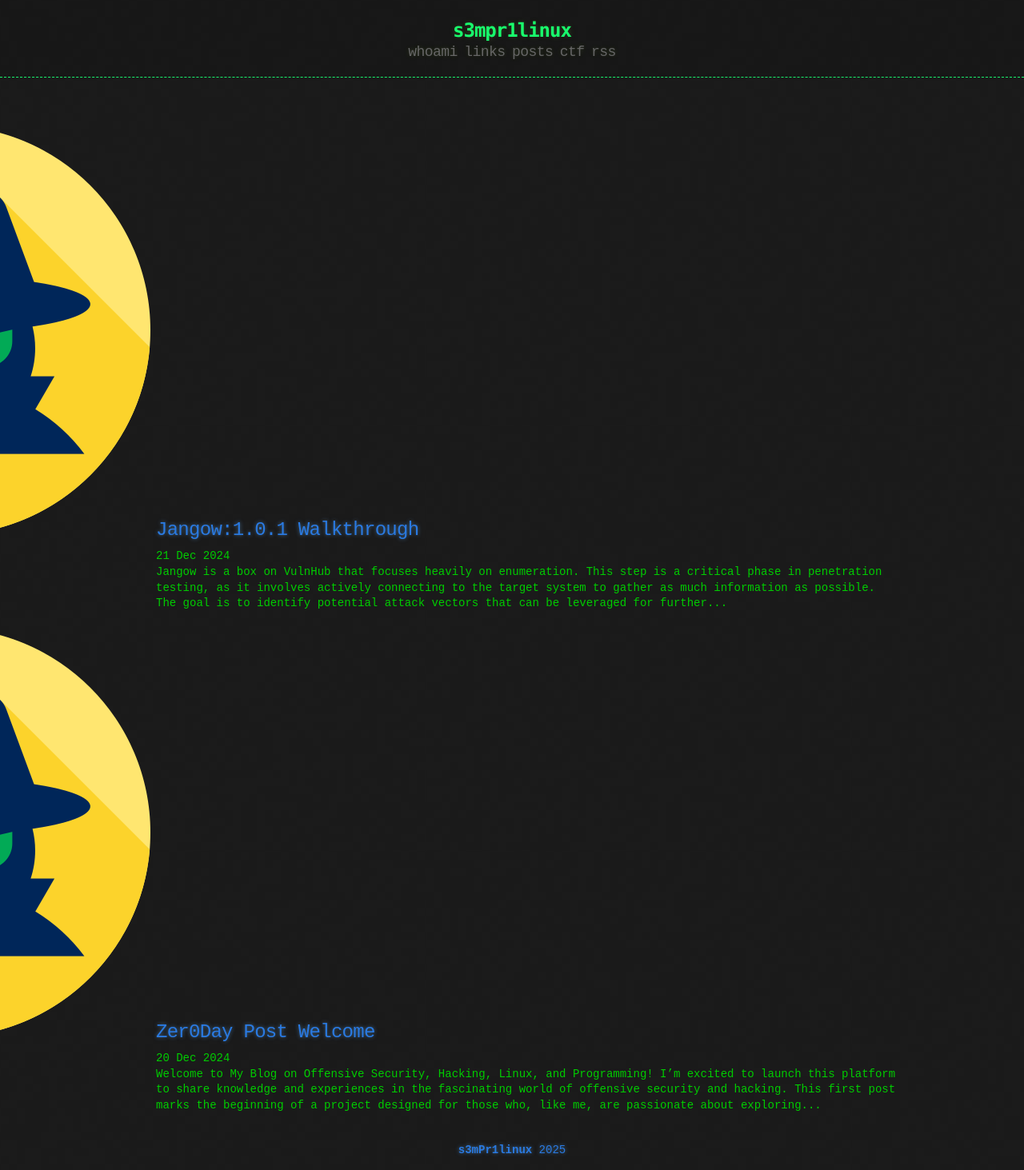
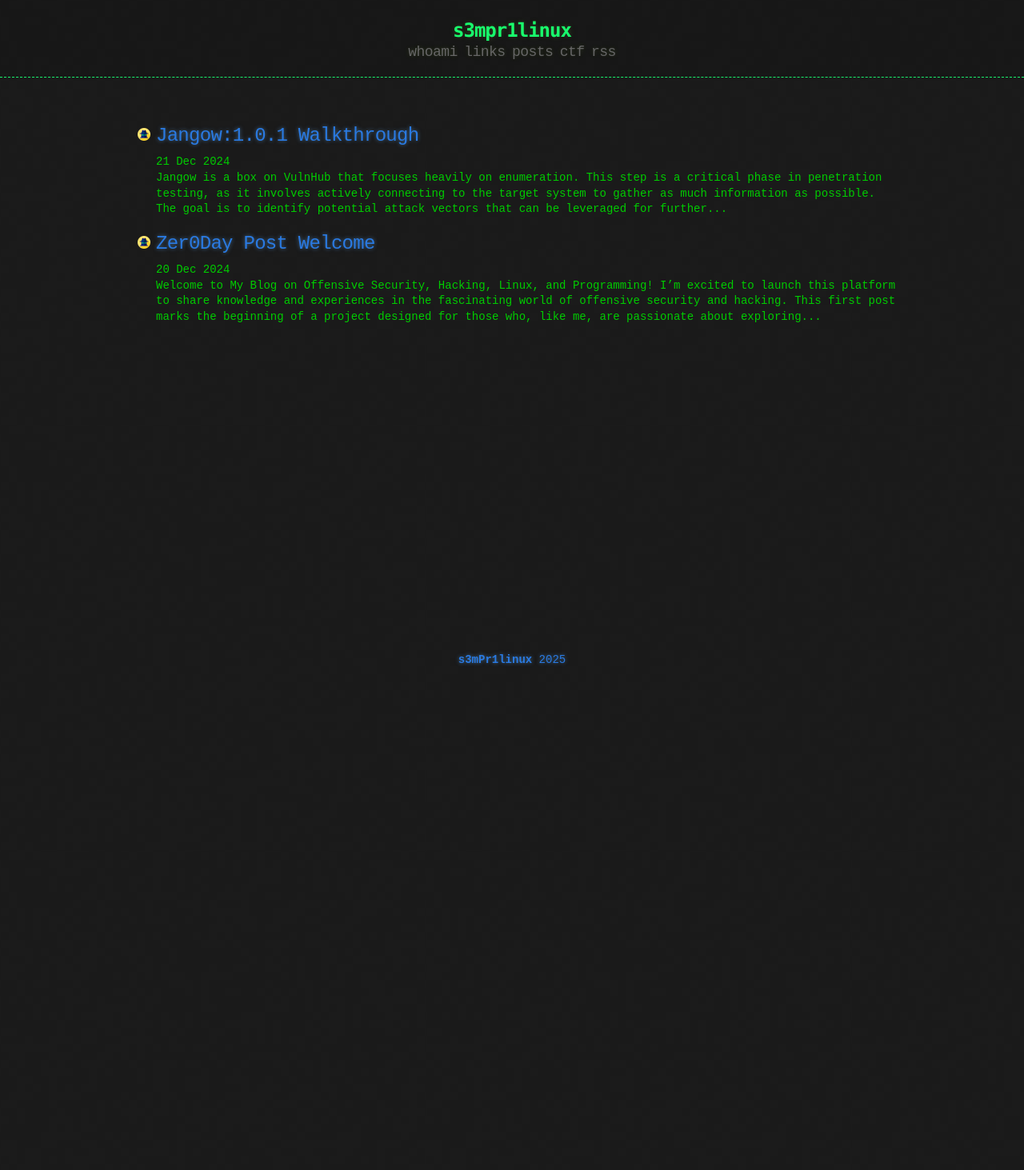
Before and after one commit to s3mPr1linux/s3mPr1linux.github.io, a Jekyll site: the page built from index.html, in a window 1280 px wide. Shown: the whole page at 80% size. Built offline with Jekyll 4.4.1, drawn with Linux system fonts in a browser that asks for light colours; the list of posts is cut into pages by our own code; after the commit the page ends 900 px from its top, so only the background shows below that.

Commit message:
Update base.scss

```diff
--- a/_sass/base.scss
+++ b/_sass/base.scss
@@ -148,7 +148,7 @@ dt {
 }
 
 ul li {
-  list-style-image:url('../assets/bullet2.png');
+  list-style-image:url('../assets/bullet4.png');
 }
 
 blockquote {
```
